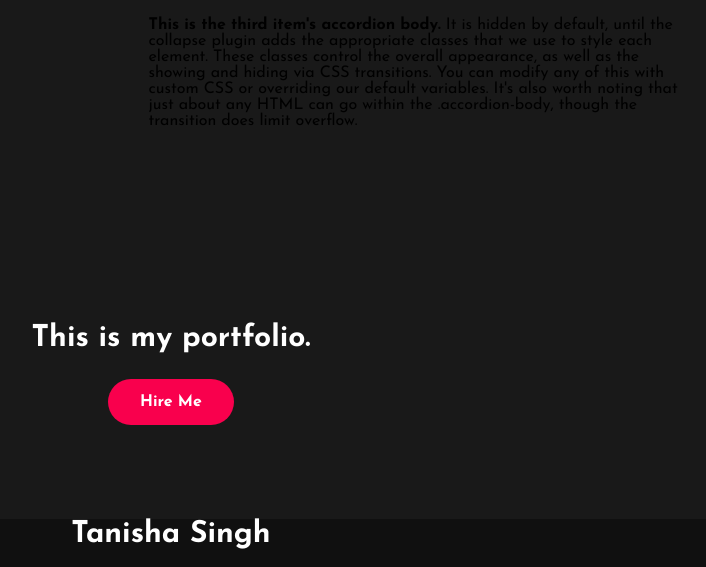
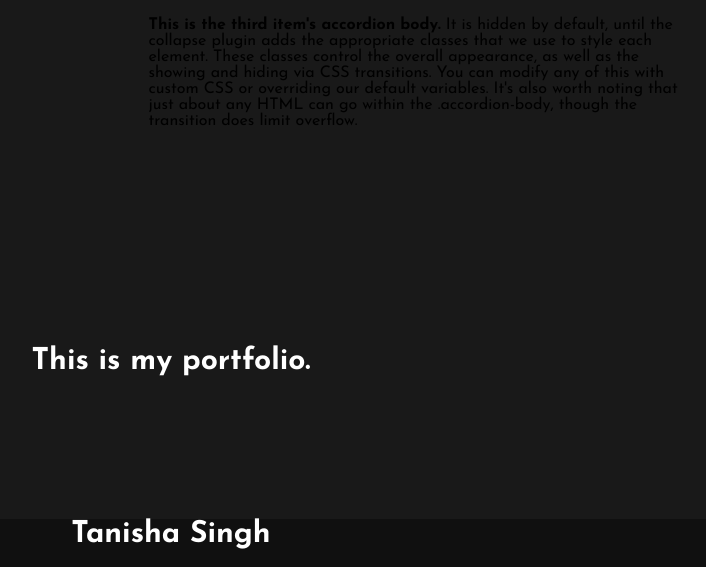
Before and after one commit to tanisha083/portfolio, a plain HTML site: page index.html in a window 1280 px wide. Shown: the part 1608-2175 px from the top of the page, without its empty margins (469-1175 px from the left). Drawn offline with Linux system fonts and the light colour scheme.

Commit message:
change 2

```diff
--- a/index.html
+++ b/index.html
@@ -92,7 +92,7 @@
 	<!------Contact Me------>
 	<div class="contact-me">
 		<p>This is my portfolio.</p>
-		<a class="button-two" href="#">Hire Me</a>
+
 	</div>
 
 	<!------footer start--------->
```
